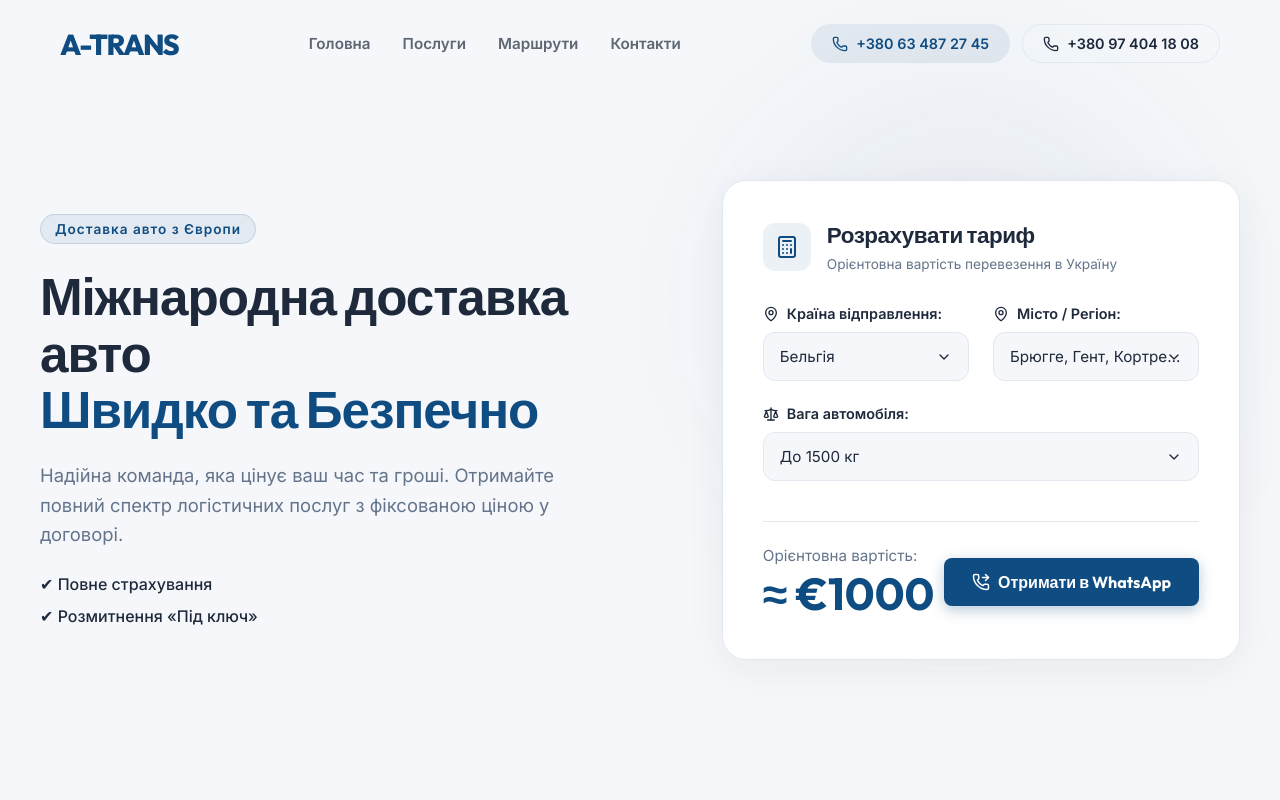
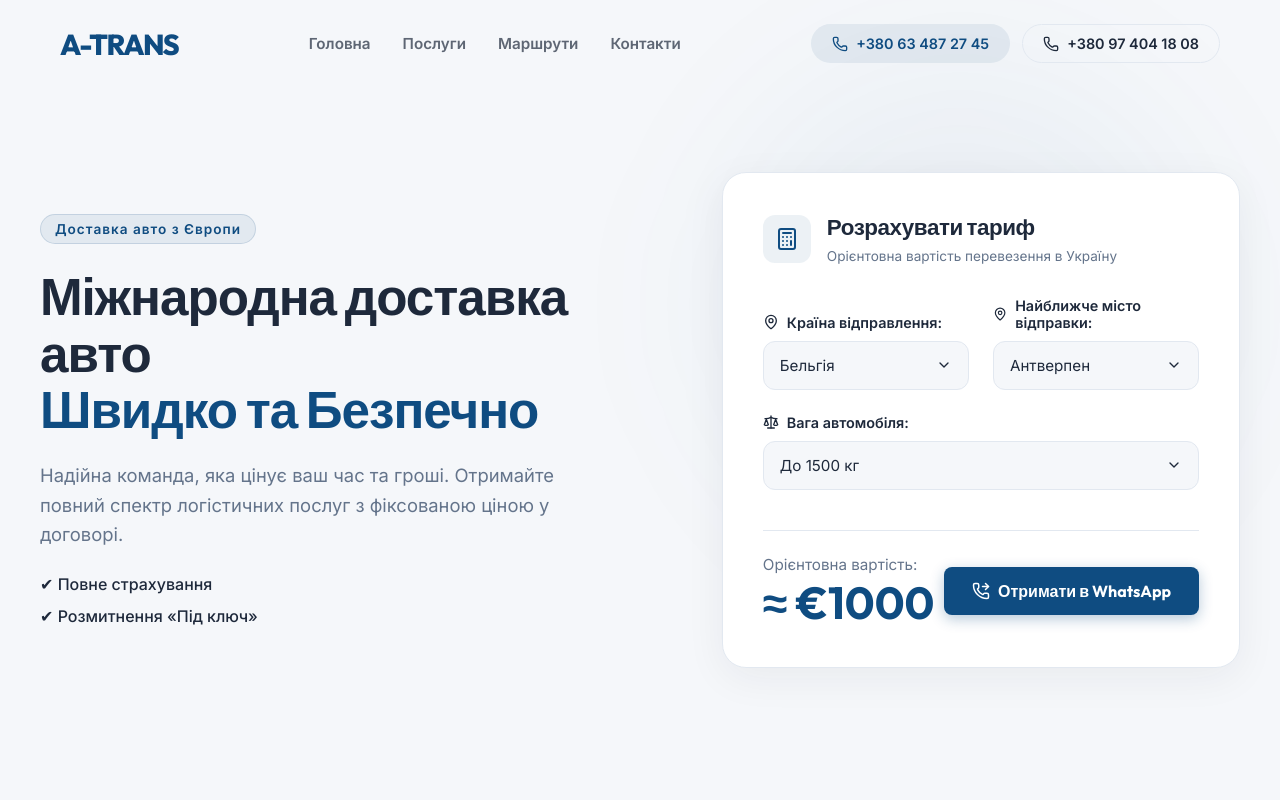
Before and after one commit to vasylniger34-lgtm/atrans, a React (Vite) app: page / in a window 1280 px wide. Shown: the top 800 px of the page. Built offline with nearby package versions, Linux system fonts and the light colour scheme.

Commit message:
Refactor cities to be listed individually and update label

```diff
--- a/src/components/HeroCalculator.jsx
+++ b/src/components/HeroCalculator.jsx
@@ -64,7 +64,7 @@ export default function HeroCalculator() {
             </div>
 
             <div className="form-group">
-              <label><MapPin size={16}/> Місто / Регіон:</label>
+              <label><MapPin size={16}/> Найближче місто відправки:</label>
               <select value={groupId} onChange={(e) => setGroupId(e.target.value)}>
                 {activeCountry?.groups.map(g => (
                   <option key={g.id} value={g.id}>{g.name}</option>
--- a/src/data.js
+++ b/src/data.js
@@ -6,162 +6,548 @@ export const WEIGHT_CATEGORIES = [
 
 export const DESTINATIONS = [
   {
-    countryId: 'BE',
-    countryName: 'Бельгія',
-    groups: [
+    "countryId": "BE",
+    "countryName": "Бельгія",
+    "groups": [
       {
-        id: 'be_g1',
-        name: 'Брюгге, Гент, Кортрейк, Антверпен, Брюссель, Шарлеруа',
-        prices: { w1: 1000, w2: 1100, w3: 1150 }
+        "id": "be_g1_3",
+        "name": "Антверпен",
+        "prices": {
+          "w1": 1000,
+          "w2": 1100,
+          "w3": 1150
+        }
       },
       {
-        id: 'be_g2',
-        name: 'Хасселт, Льєж',
-        prices: { w1: 970, w2: 1020, w3: 1100 }
+        "id": "be_g1_0",
+        "name": "Брюгге",
+        "prices": {
+          "w1": 1000,
+          "w2": 1100,
+          "w3": 1150
+        }
+      },
+      {
+        "id": "be_g1_4",
+        "name": "Брюссель",
+        "prices": {
+          "w1": 1000,
+          "w2": 1100,
+          "w3": 1150
+        }
+      },
+      {
+        "id": "be_g1_1",
+        "name": "Гент",
+        "prices": {
+          "w1": 1000,
+          "w2": 1100,
+          "w3": 1150
+        }
+      },
+      {
+        "id": "be_g1_2",
+        "name": "Кортрейк",
+        "prices": {
+          "w1": 1000,
+          "w2": 1100,
+          "w3": 1150
+        }
+      },
+      {
+        "id": "be_g2_1",
+        "name": "Льєж",
+        "prices": {
+          "w1": 970,
+          "w2": 1020,
+          "w3": 1100
+        }
+      },
+      {
+        "id": "be_g2_0",
+        "name": "Хасселт",
+        "prices": {
+          "w1": 970,
+          "w2": 1020,
+          "w3": 1100
+        }
+      },
+      {
+        "id": "be_g1_5",
+        "name": "Шарлеруа",
+        "prices": {
+          "w1": 1000,
+          "w2": 1100,
+          "w3": 1150
+        }
       }
     ]
   },
   {
-    countryId: 'LU',
-    countryName: 'Люксембург',
-    groups: [
+    "countryId": "LU",
+    "countryName": "Люксембург",
+    "groups": [
       {
-        id: 'lu_g1',
-        name: 'Всі міста',
-        prices: { w1: 970, w2: 1020, w3: 1100 }
+        "id": "lu_g1_0",
+        "name": "Будь-яке місто",
+        "prices": {
+          "w1": 970,
+          "w2": 1020,
+          "w3": 1100
+        }
       }
     ]
   },
   {
-    countryId: 'CH',
-    countryName: 'Швейцарія',
-    groups: [
+    "countryId": "CH",
+    "countryName": "Швейцарія",
+    "groups": [
       {
-        id: 'ch_g1',
-        name: 'Берн, Цюріх',
-        prices: { w1: 1100, w2: 1150, w3: 1250 }
+        "id": "ch_g1_0",
+        "name": "Берн",
+        "prices": {
+          "w1": 1100,
+          "w2": 1150,
+          "w3": 1250
+        }
+      },
+      {
+        "id": "ch_g1_1",
+        "name": "Цюріх",
+        "prices": {
+          "w1": 1100,
+          "w2": 1150,
+          "w3": 1250
+        }
       }
     ]
   },
   {
-    countryId: 'LI',
-    countryName: 'Ліхтенштейн',
-    groups: [
+    "countryId": "LI",
+    "countryName": "Ліхтенштейн",
+    "groups": [
       {
-        id: 'li_g1',
-        name: 'Всі міста',
-        prices: { w1: 1100, w2: 1150, w3: 1250 }
+        "id": "li_g1_0",
+        "name": "Будь-яке місто",
+        "prices": {
+          "w1": 1100,
+          "w2": 1150,
+          "w3": 1250
+        }
       }
     ]
   },
   {
-    countryId: 'DK',
-    countryName: 'Данія',
-    groups: [
+    "countryId": "DK",
+    "countryName": "Данія",
+    "groups": [
       {
-        id: 'dk_g1',
-        name: 'Ольборг, Копенгаген',
-        prices: { w1: 1100, w2: 1150, w3: 1250 }
+        "id": "dk_g2_3",
+        "name": "Есб'єрг",
+        "prices": {
+          "w1": 1000,
+          "w2": 1050,
+          "w3": 1100
+        }
       },
       {
-        id: 'dk_g2',
-        name: 'Оденсе, Орхус, Раннерс, Есб\'єрг',
-        prices: { w1: 1000, w2: 1050, w3: 1100 }
+        "id": "dk_g1_1",
+        "name": "Копенгаген",
+        "prices": {
+          "w1": 1100,
+          "w2": 1150,
+          "w3": 1250
+        }
+      },
+      {
+        "id": "dk_g2_0",
+        "name": "Оденсе",
+        "prices": {
+          "w1": 1000,
+          "w2": 1050,
+          "w3": 1100
+        }
+      },
+      {
+        "id": "dk_g1_0",
+        "name": "Ольборг",
+        "prices": {
+          "w1": 1100,
+          "w2": 1150,
+          "w3": 1250
+        }
+      },
+      {
+        "id": "dk_g2_1",
+        "name": "Орхус",
+        "prices": {
+          "w1": 1000,
+          "w2": 1050,
+          "w3": 1100
+        }
+      },
+      {
+        "id": "dk_g2_2",
+        "name": "Раннерс",
+        "prices": {
+          "w1": 1000,
+          "w2": 1050,
+          "w3": 1100
+        }
       }
     ]
   },
   {
-    countryId: 'NL',
-    countryName: 'Нідерланди',
-    groups: [
+    "countryId": "NL",
+    "countryName": "Нідерланди",
+    "groups": [
       {
-        id: 'nl_g1',
-        name: 'Амстердам, Гаага, Гронінген, Роттердам',
-        prices: { w1: 1000, w2: 1050, w3: 1100 }
+        "id": "nl_g1_0",
+        "name": "Амстердам",
+        "prices": {
+          "w1": 1000,
+          "w2": 1050,
+          "w3": 1100
+        }
       },
       {
-        id: 'nl_g2',
-        name: 'Енсхеде, Неймеген, Ейндговен, Венло, Рурмонд, Маастрихт',
-        prices: { w1: 970, w2: 1020, w3: 1100 }
+        "id": "nl_g2_3",
+        "name": "Венло",
+        "prices": {
+          "w1": 970,
+          "w2": 1020,
+          "w3": 1100
+        }
+      },
+      {
+        "id": "nl_g1_1",
+        "name": "Гаага",
+        "prices": {
+          "w1": 1000,
+          "w2": 1050,
+          "w3": 1100
+        }
+      },
+      {
+        "id": "nl_g1_2",
+        "name": "Гронінген",
+        "prices": {
+          "w1": 1000,
+          "w2": 1050,
+          "w3": 1100
+        }
+      },
+      {
+        "id": "nl_g2_2",
+        "name": "Ейндговен",
+        "prices": {
+          "w1": 970,
+          "w2": 1020,
+          "w3": 1100
+        }
+      },
+      {
+        "id": "nl_g2_0",
+        "name": "Енсхеде",
+        "prices": {
+          "w1": 970,
+          "w2": 1020,
+          "w3": 1100
+        }
+      },
+      {
+        "id": "nl_g2_5",
+        "name": "Маастрихт",
+        "prices": {
+          "w1": 970,
+          "w2": 1020,
+          "w3": 1100
+        }
+      },
+      {
+        "id": "nl_g2_1",
+        "name": "Неймеген",
+        "prices": {
+          "w1": 970,
+          "w2": 1020,
+          "w3": 1100
+        }
+      },
+      {
+        "id": "nl_g1_3",
+        "name": "Роттердам",
+        "prices": {
+          "w1": 1000,
+          "w2": 1050,
+          "w3": 1100
+        }
+      },
+      {
+        "id": "nl_g2_4",
+        "name": "Рурмонд",
+        "prices": {
+          "w1": 970,
+          "w2": 1020,
+          "w3": 1100
+        }
       }
     ]
   },
   {
-    countryId: 'AT',
-    countryName: 'Австрія',
-    groups: [
+    "countryId": "AT",
+    "countryName": "Австрія",
+    "groups": [
       {
-        id: 'at_g1',
-        name: 'Інсбрук, Філлах, Клагенфурт',
-        prices: { w1: 980, w2: 1050, w3: 1150 }
+        "id": "at_g2_2",
+        "name": "Відень",
+        "prices": {
+          "w1": 870,
+          "w2": 920,
+          "w3": 1050
+        }
       },
       {
-        id: 'at_g2',
-        name: 'Лінц, Грац, Відень',
-        prices: { w1: 870, w2: 920, w3: 1050 }
+        "id": "at_g2_1",
+        "name": "Грац",
+        "prices": {
+          "w1": 870,
+          "w2": 920,
+          "w3": 1050
+        }
+      },
+      {
+        "id": "at_g1_0",
+        "name": "Інсбрук",
+        "prices": {
+          "w1": 980,
+          "w2": 1050,
+          "w3": 1150
+        }
+      },
+      {
+        "id": "at_g1_2",
+        "name": "Клагенфурт",
+        "prices": {
+          "w1": 980,
+          "w2": 1050,
+          "w3": 1150
+        }
+      },
+      {
+        "id": "at_g2_0",
+        "name": "Лінц",
+        "prices": {
+          "w1": 870,
+          "w2": 920,
+          "w3": 1050
+        }
+      },
+      {
+        "id": "at_g1_1",
+        "name": "Філлах",
+        "prices": {
+          "w1": 980,
+          "w2": 1050,
+          "w3": 1150
+        }
       }
     ]
   },
   {
-    countryId: 'CZ',
-    countryName: 'Чехія',
-    groups: [
+    "countryId": "CZ",
+    "countryName": "Чехія",
+    "groups": [
       {
-        id: 'cz_g1',
-        name: 'Пльзень, Чеські Будейовиці, Прага',
-        prices: { w1: 720, w2: 770, w3: 820 }
+        "id": "cz_g2_0",
+        "name": "Брно",
+        "prices": {
+          "w1": 670,
+          "w2": 720,
+          "w3": 770
+        }
       },
       {
-        id: 'cz_g2',
-        name: 'Брно, Острава',
-        prices: { w1: 670, w2: 720, w3: 770 }
+        "id": "cz_g2_1",
+        "name": "Острава",
+        "prices": {
+          "w1": 670,
+          "w2": 720,
+          "w3": 770
+        }
+      },
+      {
+        "id": "cz_g1_0",
+        "name": "Пльзень",
+        "prices": {
+          "w1": 720,
+          "w2": 770,
+          "w3": 820
+        }
+      },
+      {
+        "id": "cz_g1_2",
+        "name": "Прага",
+        "prices": {
+          "w1": 720,
+          "w2": 770,
+          "w3": 820
+        }
+      },
+      {
+        "id": "cz_g1_1",
+        "name": "Чеські Будейовиці",
+        "prices": {
+          "w1": 720,
+          "w2": 770,
+          "w3": 820
+        }
       }
     ]
   },
   {
-    countryId: 'LT',
-    countryName: 'Литва',
-    groups: [
+    "countryId": "LT",
+    "countryName": "Литва",
+    "groups": [
       {
-        id: 'lt_g1',
-        name: 'Клайпеда',
-        prices: { w1: 720, w2: 770, w3: 820 }
+        "id": "lt_g2_1",
+        "name": "Вільнюс",
+        "prices": {
+          "w1": 670,
+          "w2": 720,
+          "w3": 770
+        }
       },
       {
-        id: 'lt_g2',
-        name: 'Каунас, Вільнюс',
-        prices: { w1: 670, w2: 720, w3: 770 }
+        "id": "lt_g2_0",
+        "name": "Каунас",
+        "prices": {
+          "w1": 670,
+          "w2": 720,
+          "w3": 770
+        }
+      },
+      {
+        "id": "lt_g1_0",
+        "name": "Клайпеда",
+        "prices": {
+          "w1": 720,
+          "w2": 770,
+          "w3": 820
+        }
       }
     ]
   },
   {
-    countryId: 'PL',
-    countryName: 'Польща',
-    groups: [
+    "countryId": "PL",
+    "countryName": "Польща",
+    "groups": [
       {
-        id: 'pl_g1',
-        name: 'Гдиня, Гданськ, Щецин, Бидгощ',
-        prices: { w1: 670, w2: 720, w3: 800 }
+        "id": "pl_g1_3",
+        "name": "Бидгощ",
+        "prices": {
+          "w1": 670,
+          "w2": 720,
+          "w3": 800
+        }
       },
       {
-        id: 'pl_g2',
-        name: 'Познань, Вроцлав, Лодзь, Варшава',
-        prices: { w1: 520, w2: 570, w3: 620 }
+        "id": "pl_g2_3",
+        "name": "Варшава",
+        "prices": {
+          "w1": 520,
+          "w2": 570,
+          "w3": 620
+        }
       },
       {
-        id: 'pl_g3',
-        name: 'Катовіце',
-        prices: { w1: 470, w2: 520, w3: 570 }
+        "id": "pl_g2_1",
+        "name": "Вроцлав",
+        "prices": {
+          "w1": 520,
+          "w2": 570,
+          "w3": 620
+        }
       },
       {
-        id: 'pl_g4',
-        name: 'Краків, Люблін',
-        prices: { w1: 420, w2: 470, w3: 520 }
+        "id": "pl_g1_1",
+        "name": "Гданськ",
+        "prices": {
+          "w1": 670,
+          "w2": 720,
+          "w3": 800
+        }
       },
       {
-        id: 'pl_g5',
-        name: 'Перемишль',
-        prices: { w1: 220, w2: 270, w3: 320 }
+        "id": "pl_g1_0",
+        "name": "Гдиня",
+        "prices": {
+          "w1": 670,
+          "w2": 720,
+          "w3": 800
+        }
+      },
+      {
+        "id": "pl_g3_0",
+        "name": "Катовіце",
+        "prices": {
+          "w1": 470,
+          "w2": 520,
+          "w3": 570
+        }
+      },
+      {
+        "id": "pl_g4_0",
+        "name": "Краків",
+        "prices": {
+          "w1": 420,
+          "w2": 470,
+          "w3": 520
+        }
+      },
+      {
+        "id": "pl_g2_2",
+        "name": "Лодзь",
+        "prices": {
+          "w1": 520,
+          "w2": 570,
+          "w3": 620
+        }
+      },
+      {
+        "id": "pl_g4_1",
+        "name": "Люблін",
+        "prices": {
+          "w1": 420,
+          "w2": 470,
+          "w3": 520
+        }
+      },
+      {
+        "id": "pl_g5_0",
+        "name": "Перемишль",
+        "prices": {
+          "w1": 220,
+          "w2": 270,
+          "w3": 320
+        }
+      },
+      {
+        "id": "pl_g2_0",
+        "name": "Познань",
+        "prices": {
+          "w1": 520,
+          "w2": 570,
+          "w3": 620
+        }
+      },
+      {
+        "id": "pl_g1_2",
+        "name": "Щецин",
+        "prices": {
+          "w1": 670,
+          "w2": 720,
+          "w3": 800
+        }
       }
     ]
   }
```
